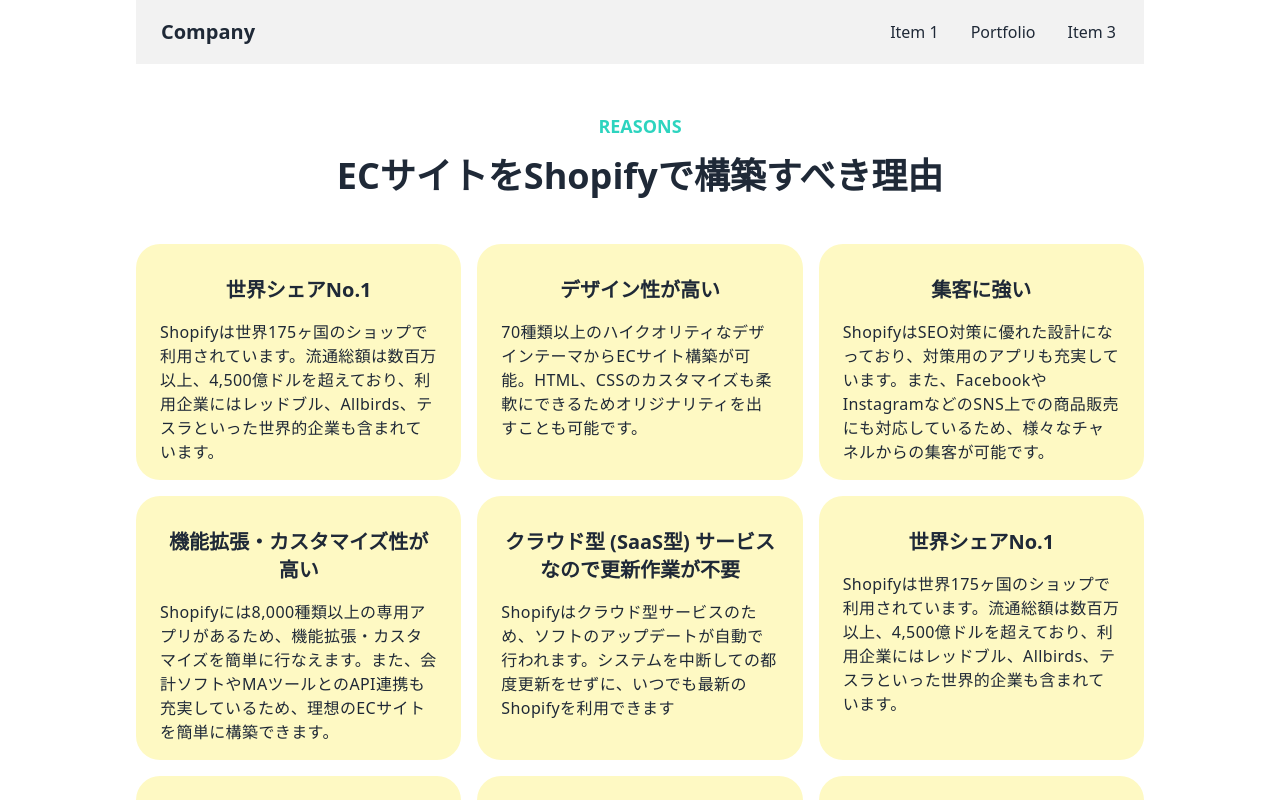
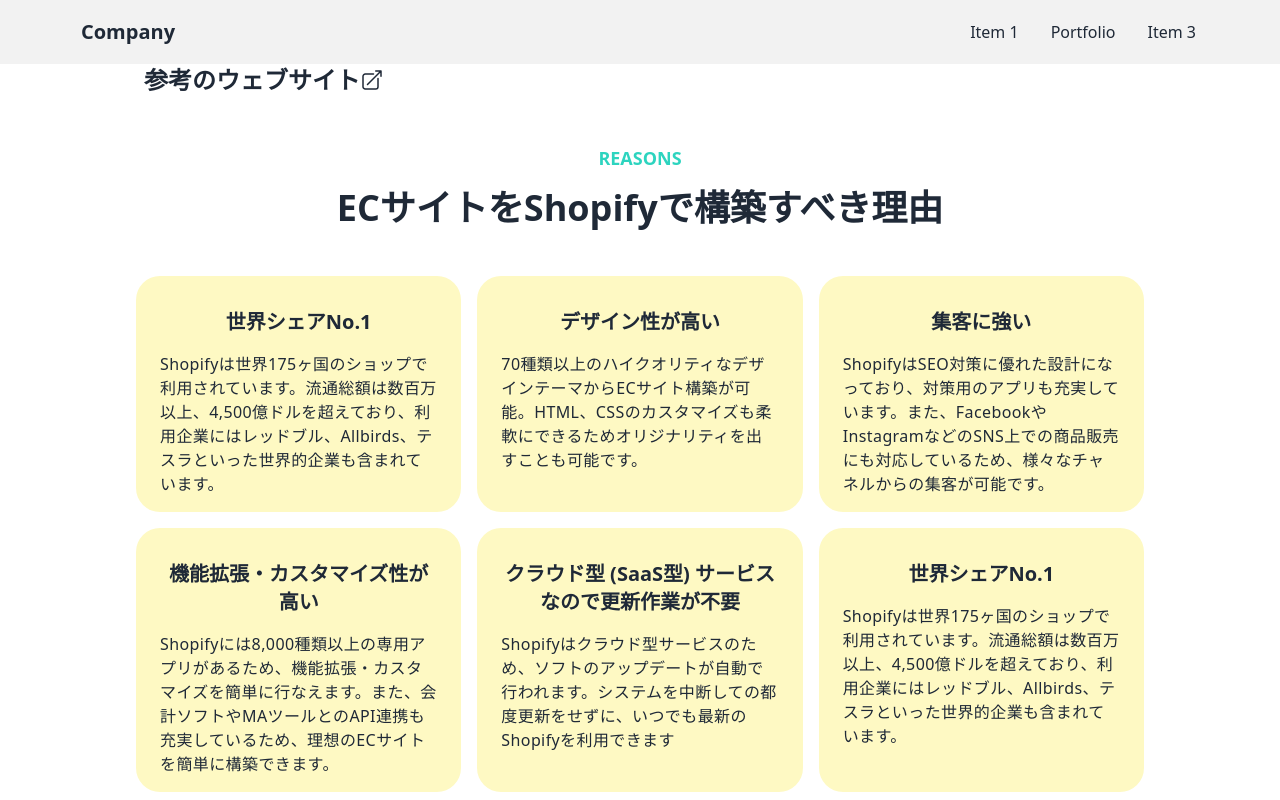
Before and after one commit to JunyaNomura/business-site-shopify, a Next.js app: page / in a window 1280 px wide. Shown: the top 800 px of the page. Built offline with nearby package versions, Linux system fonts and the light colour scheme.

Commit message:
sample web url added

```diff
--- a/pages/components/Header.tsx
+++ b/pages/components/Header.tsx
@@ -3,7 +3,7 @@
 const Header = () => {
 return (
   <header>
-    <div className="navbar bg-base-200">
+    <div className="navbar bg-base-200 px-16">
 
       <div className="flex-1">
         <Link href="#" className="btn btn-ghost normal-case text-xl">Company </Link>
--- a/pages/index.tsx
+++ b/pages/index.tsx
@@ -19,16 +19,23 @@
         <meta name="viewport" content="width=device-width, initial-scale=1" />
         <link rel="icon" href="/favicon.ico" />
       </Head>
+
+      <Header />
       <main className="max-w-5xl mx-auto px-2">
-        <Header />
+        <a href="https://n-works.link/shopify" className="flex items-center pl-2 text-2xl font-bold hover:underline" target="_blank">
+          参考のウェブサイト
+          <svg xmlns="http://www.w3.org/2000/svg" fill="none" viewBox="0 0 24 24" strokeWidth="1.5" stroke="currentColor" className="w-6 h-6">
+            <path strokeLinecap="round" strokeLinejoin="round" d="M13.5 6H5.25A2.25 2.25 0 003 8.25v10.5A2.25 2.25 0 005.25 21h10.5A2.25 2.25 0 0018 18.75V10.5m-10.5 6L21 3m0 0h-5.25M21 3v5.25" />
+          </svg>
+        </a>
         <Reason />
         <Support />
         <Improvement />
         <Voice />
         <Faq />
         <Flow />
-        <Footer />
       </main>
+      <Footer />
     </>
   )
 }
```
